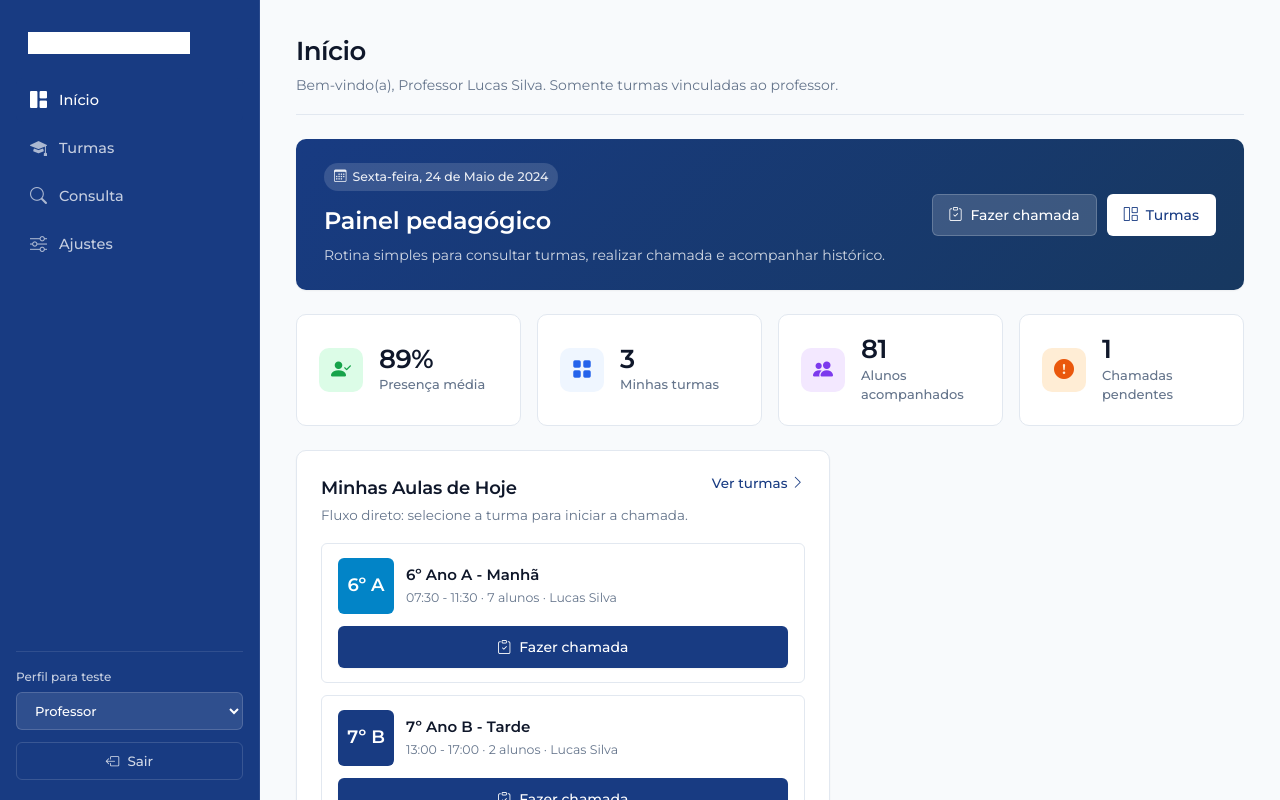
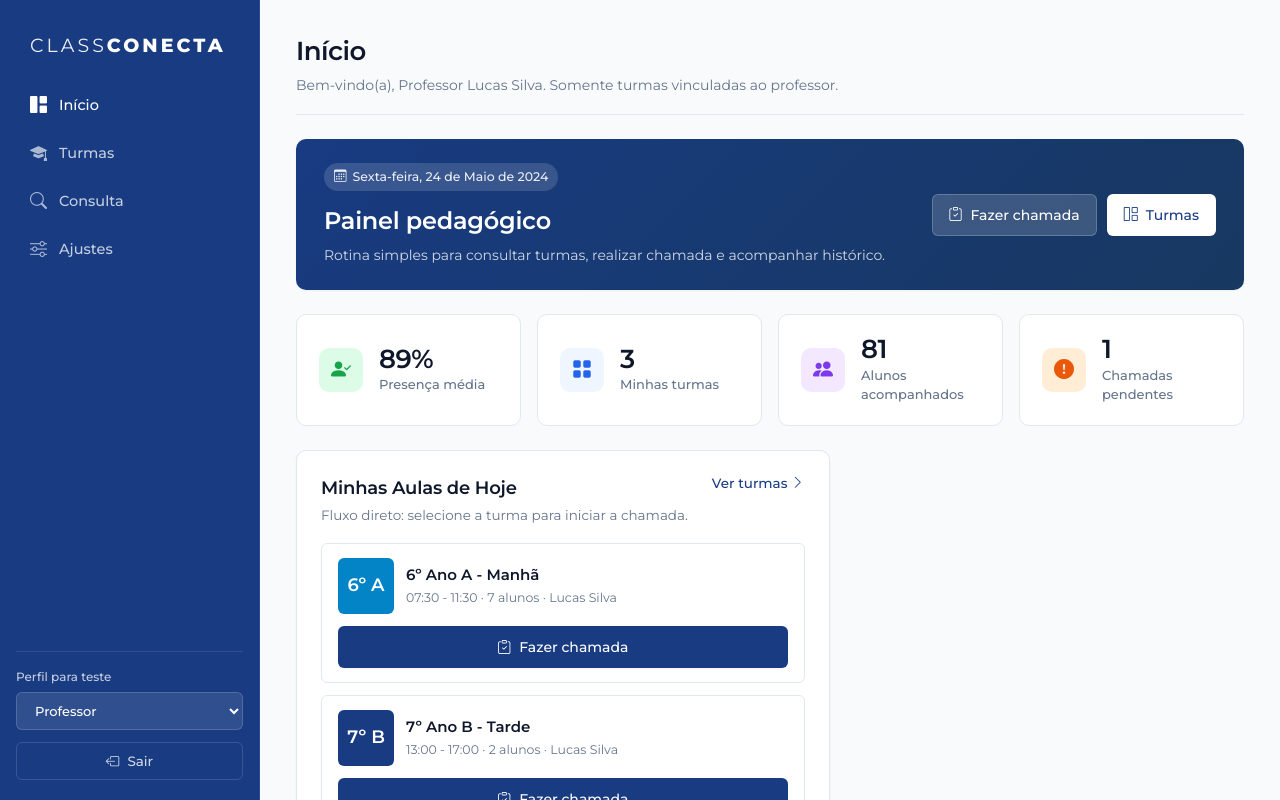
Before and after one commit to LucasPivovar/ArauEscola, a React (Vite) app: page / in a window 1280 px wide. Shown: the top 800 px of the page. Built offline with nearby package versions, Linux system fonts and the light colour scheme.

Commit message:
feat(sidebar): render crisp vector CLASSCONECTA wordmark without white box background

```diff
--- a/src/components/Shell.tsx
+++ b/src/components/Shell.tsx
@@ -107,11 +107,10 @@ export function Shell({ children, currentView, role, toast, onLogout, onNavigate
 function Brand({ compact }: { compact?: boolean }) {
   return (
     <div className={`nav-brand ${compact ? 'compact' : ''}`}>
-      <img
-        src="/classconecta-wordmark.png"
-        alt="CLASSCONECTA"
-        className="sidebar-wordmark-img"
-      />
+      <span className="brand-wordmark" aria-label="ClassConecta">
+        <span className="wordmark-light">CLASS</span>
+        <span className="wordmark-bold">CONECTA</span>
+      </span>
     </div>
   );
 }
--- a/src/styles.css
+++ b/src/styles.css
@@ -415,7 +415,7 @@ img.auth-logo-img {
 }
 
 .nav-brand {
-  padding: 8px 12px 24px;
+  padding: 12px 14px 28px;
   display: flex;
   align-items: center;
 }
@@ -424,18 +424,32 @@ img.auth-logo-img {
   padding: 0;
 }
 
-.sidebar-wordmark-img {
-  height: 22px;
-  width: auto;
-  max-width: 170px;
-  object-fit: contain;
-  display: block;
-  filter: brightness(0) invert(1);
-}
-
-.tablet-header .sidebar-wordmark-img {
-  height: 19px;
-  max-width: 145px;
+.brand-wordmark {
+  display: inline-flex;
+  align-items: baseline;
+  font-family: 'Montserrat', sans-serif;
+  font-size: 19px;
+  line-height: 1;
+  letter-spacing: 0.16em;
+  color: #ffffff;
+  user-select: none;
+  white-space: nowrap;
+}
+
+.brand-wordmark .wordmark-light {
+  font-weight: 400;
+  color: #ffffff;
+  opacity: 0.92;
+}
+
+.brand-wordmark .wordmark-bold {
+  font-weight: 800;
+  color: #ffffff;
+}
+
+.tablet-header .brand-wordmark {
+  font-size: 17px;
+  letter-spacing: 0.14em;
 }
 
 .side-nav {
```
